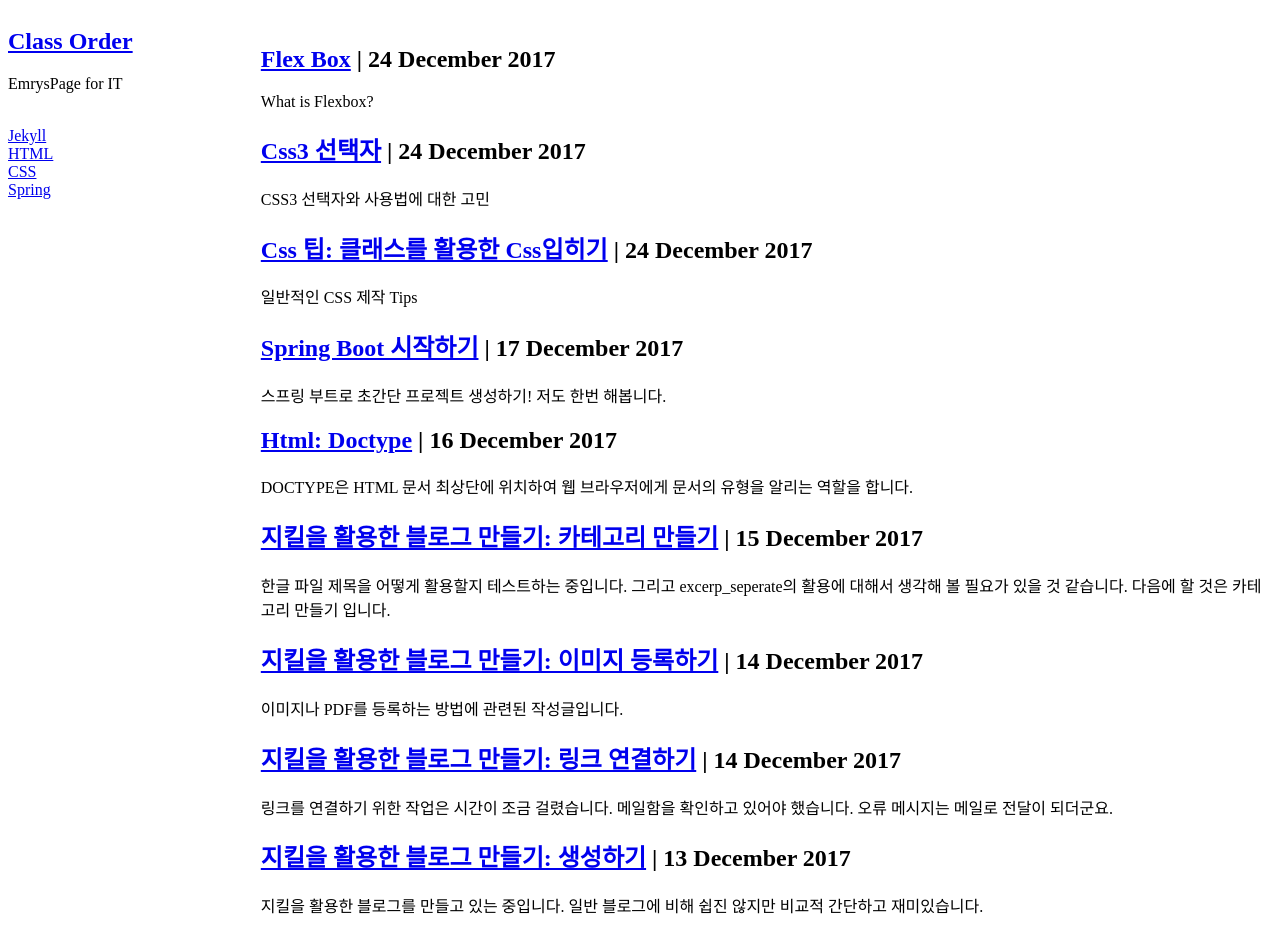
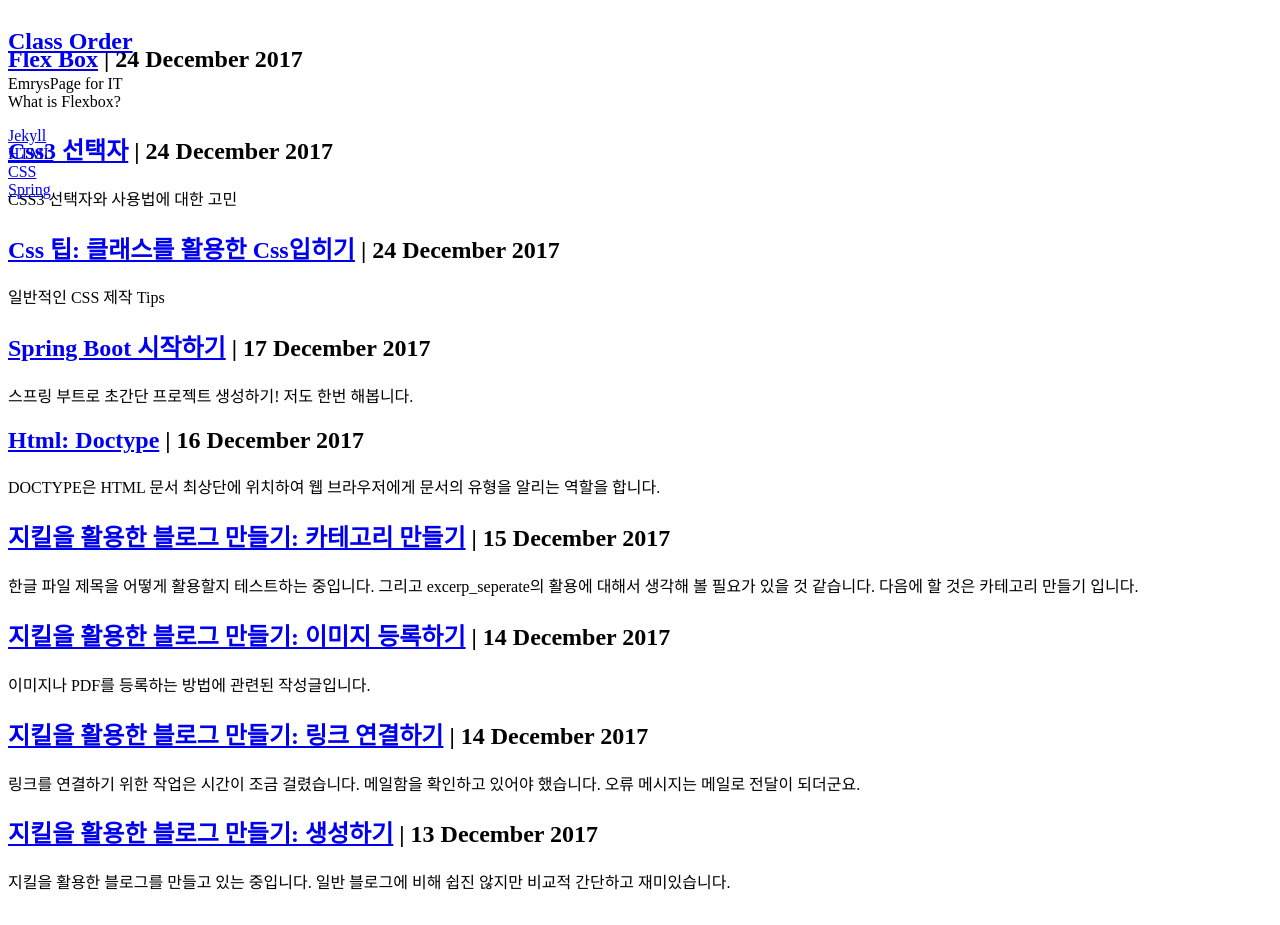
Before and after one commit to ProjectTavern/deprecated-winterguard.github.io, a Jekyll site: the page built from index.html, in a window 1280 px wide. Built offline with Jekyll 4.4.1, drawn with Linux system fonts in a browser that asks for light colours; nearby versions of some CDN libraries; the list of posts is cut into pages by our own code; after the commit the page ends 901 px from its top, so only the background shows below that.

Commit message:
포지션 픽스드

```diff
--- a/_layouts/default.html
+++ b/_layouts/default.html
@@ -2,7 +2,7 @@
 <html lang="ko-kr">
     {% include head.html %}
 <body class="flex">
-    <div style="flex:2;order:1">
+    <div style="flex: 2; order: 1; position: fixed">
     {% include main_title.html %}
     {% include categories.html %}
     </div>
```
